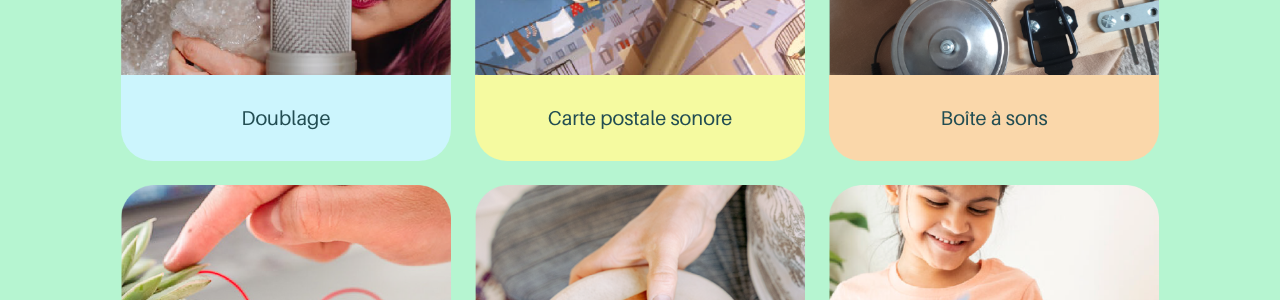
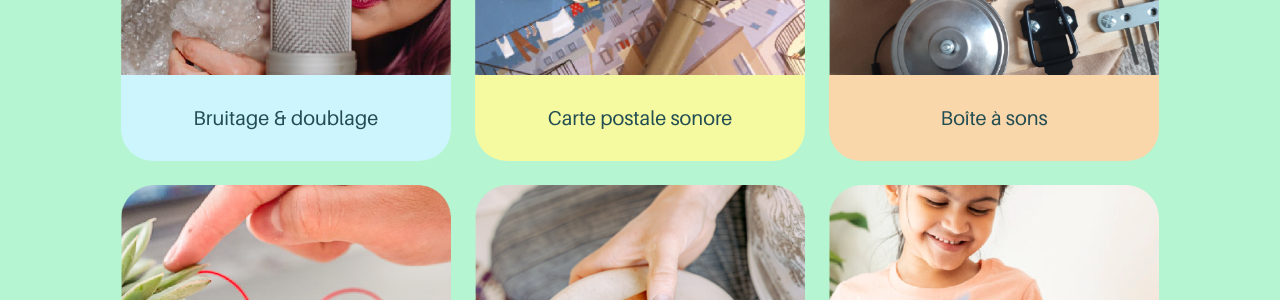
Before and after one commit to SarahRubio/la-magnetique, a Jekyll site: the page built from index.md, in a window 1280 px wide and 900 px high, scrolled down 948 px. Shown: the part 154-454 px from the top of the window. Built offline with Jekyll 4.4.1, drawn with Linux system fonts in a browser that asks for light colours.

Commit message:
Update index.md
changement titre bruitage doublage

```diff
--- a/index.md
+++ b/index.md
@@ -36,7 +36,7 @@ og-description: La Magnétique est une association dont l’ambition est de dém
                       </figure>
                     </div>
                     <div id="bg-azur" class="card-content has-text-centered is-size-5">
-                      <p>Doublage</p>
+                      <p>Bruitage & doublage</p>
                     </div>
                   </a>
               </div>
```
